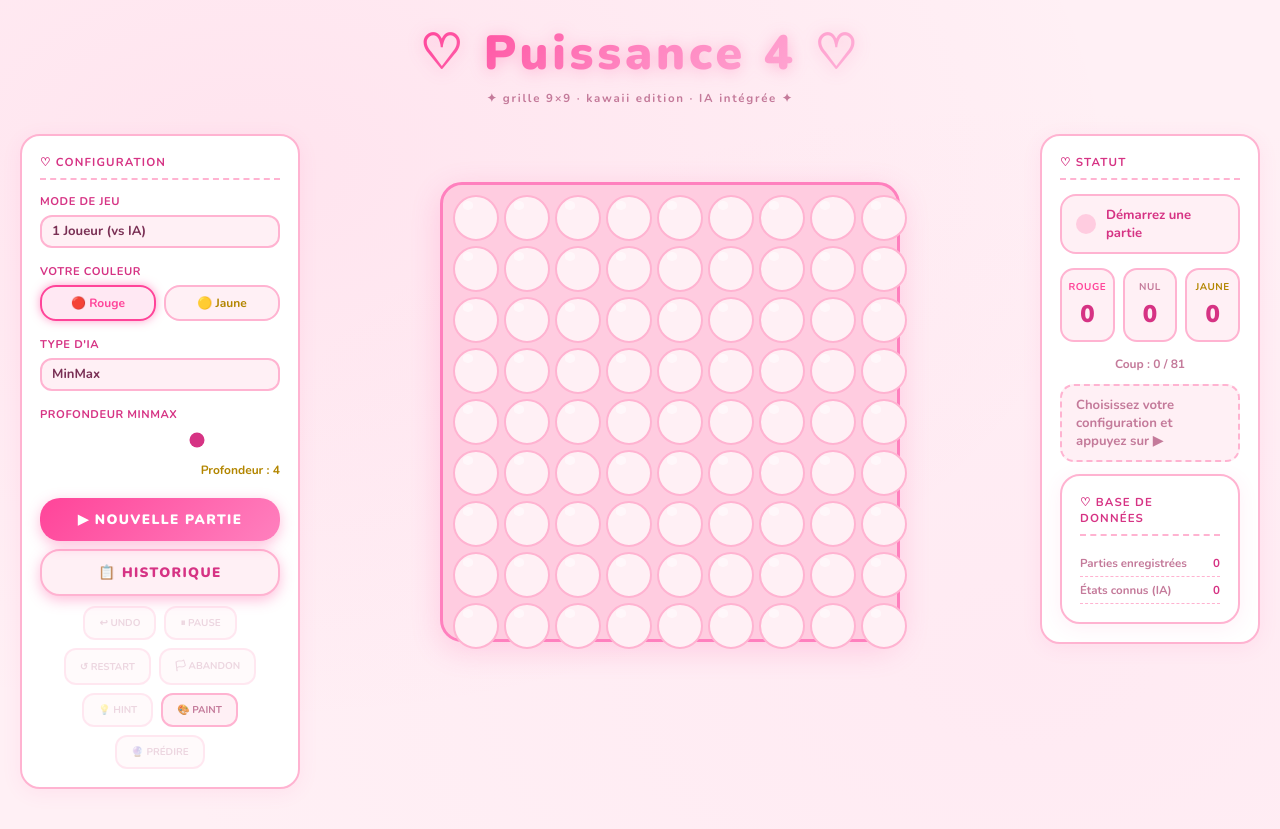
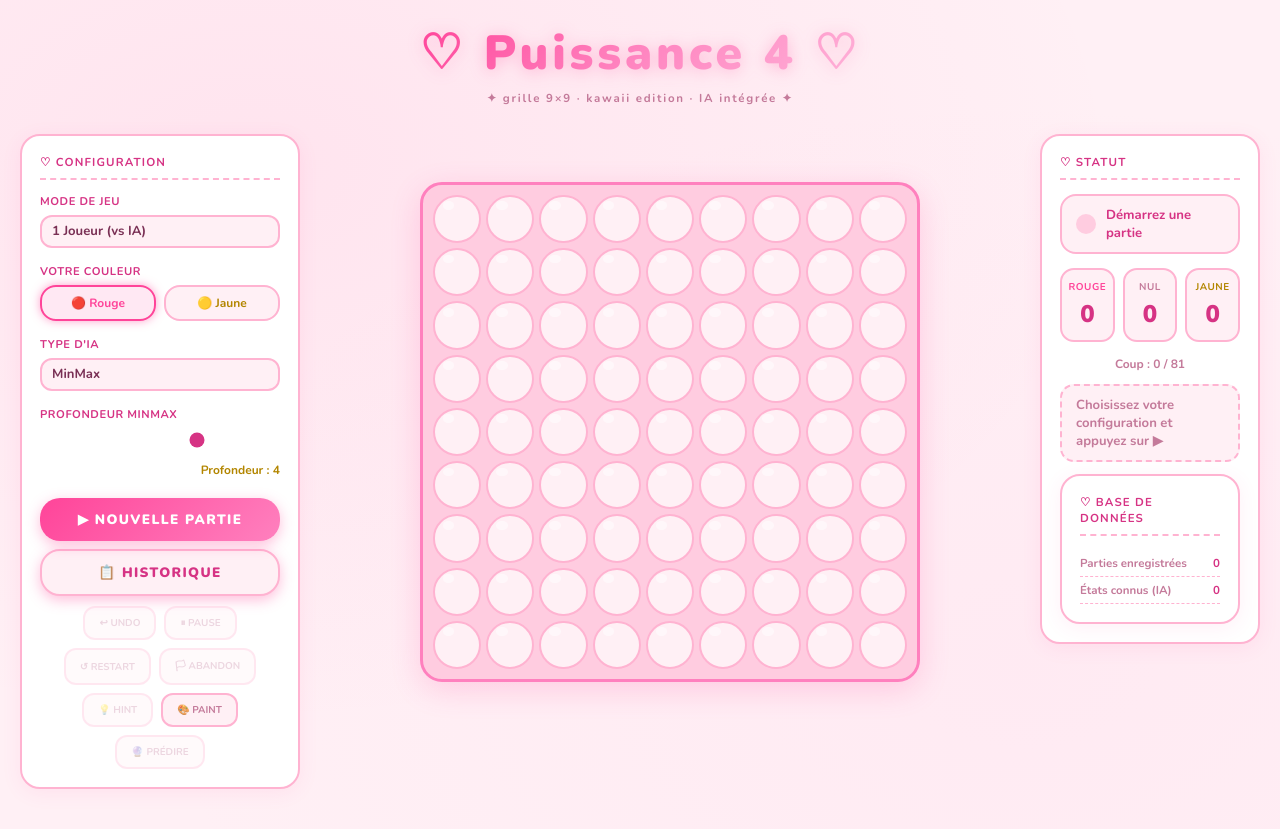
Before and after one commit to aminaaitmeziane2023-beep/connect4, a Flask app: page / in a window 1280 px wide. Run offline with Flask 3, Linux system fonts and the light colour scheme; some libraries are stand-ins or nearby versions.

Commit message:
Fix CSS grille décalée : cell 100% width/height

```diff
--- a/templates/index.html
+++ b/templates/index.html
@@ -303,13 +303,16 @@
     border: 3px solid #ff80be;
     border-radius: 22px;
     box-shadow: 0 8px 30px rgba(255,68,153,0.2);
-    width: clamp(270px, 40vw, 460px);
-    height: clamp(270px, 40vw, 460px);
+    width: clamp(300px, 42vw, 500px);
+    height: clamp(300px, 42vw, 500px);
+    place-items: stretch;
+    box-sizing: border-box;
   }
 
   .cell {
-    width: clamp(28px, 3.8vw, 46px);
-    height: clamp(28px, 3.8vw, 46px);
+    width: 100%;
+    height: 100%;
+    aspect-ratio: 1;
     border-radius: 50%;
     background: #fff0f5;
     border: 2px solid #ffb3d1;
@@ -317,6 +320,7 @@
     position: relative;
     overflow: hidden;
     cursor: pointer;
+    box-sizing: border-box;
   }
   .cell::after {
     content: '';
```
